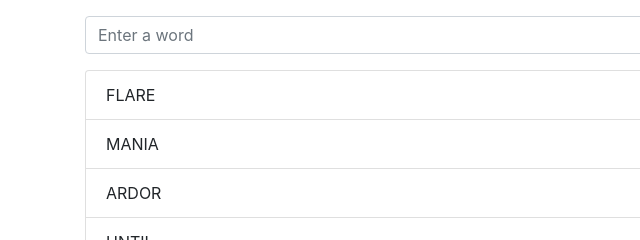
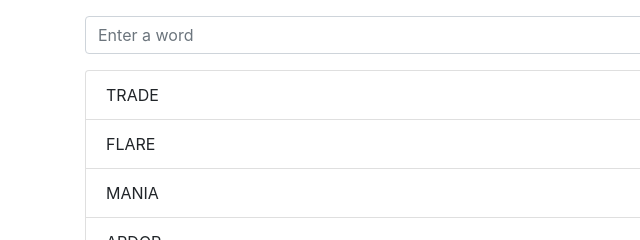
Before and after one commit to b-runz/old-wordle, a plain HTML site: page src/index.html in a window 1280 px wide. Shown: the part 219-459 px from the top of the page, 0-640 px from the left. Drawn offline with nearby package versions, Linux system fonts and the light colour scheme.

Commit message:
Simplified HTML

```diff
--- a/src/index.html
+++ b/src/index.html
@@ -15,10 +15,6 @@
     </style>
 </head>
 <body>
-
-    <!-- Add Bootstrap and jQuery Scripts -->
-    <script src="https://code.jquery.com/jquery-3.5.1.slim.min.js"></script>
-    <script src="https://cdn.jsdelivr.net/npm/@popperjs/core@2.11.6/dist/umd/popper.min.js"></script>
     <script src="https://maxcdn.bootstrapcdn.com/bootstrap/4.5.2/js/bootstrap.min.js"></script>
 
     <script src="wordlist.js"></script>
--- a/src/wordlist.js
+++ b/src/wordlist.js
@@ -1,4 +1,5 @@
 var wordList = [
+"TRADE",
 "FLARE",
 "MANIA",
 "ARDOR",
```
